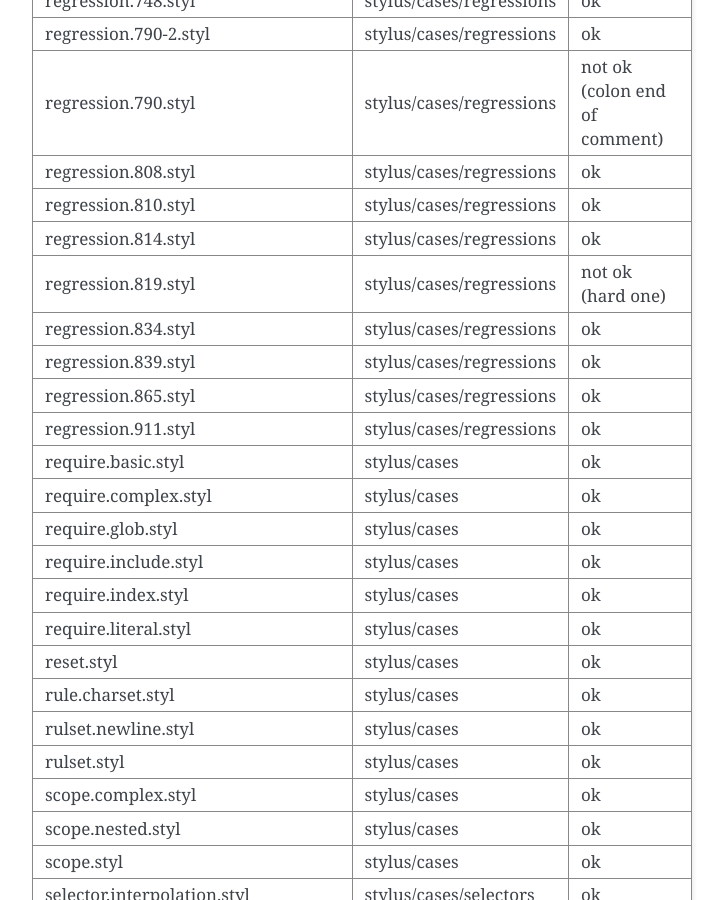
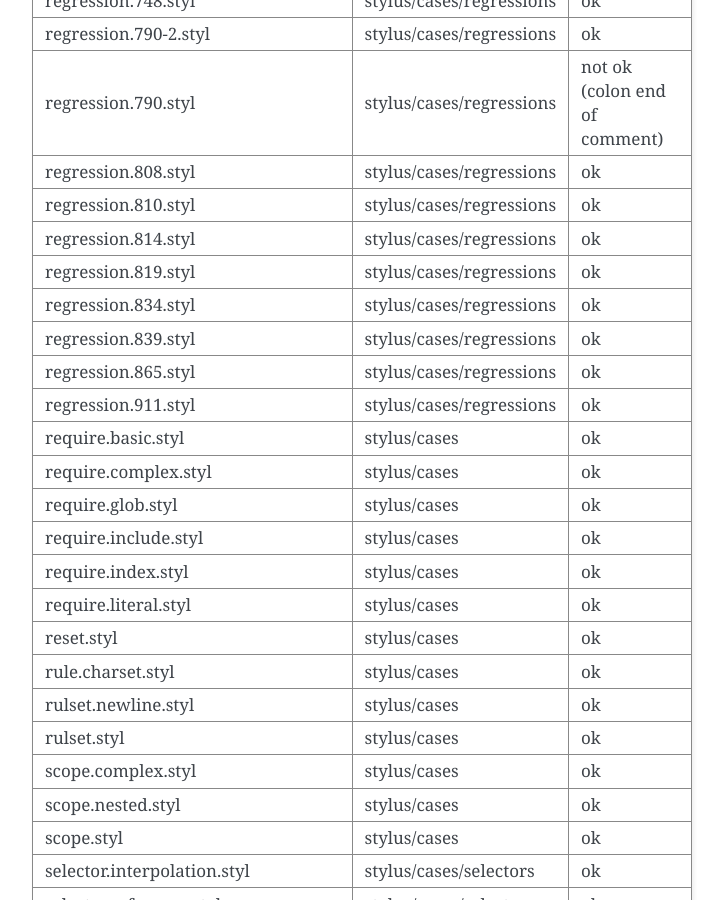
Before and after one commit to jw/stilus, a Sphinx documentation site: the page built from docs/diff/tests.rst, in a window 1280 px wide and 900 px high, scrolled down 10861 px. Shown: the whole window, without its empty margins (388-1112 px from the left). Built offline with Sphinx 7.4.7, drawn with Linux system fonts in a browser that asks for light colours.

```diff
--- a/docs/diff/tests.rst
+++ b/docs/diff/tests.rst
@@ -323,7 +323,7 @@
 regression.808.styl                           stylus/cases/regressions       ok
 regression.810.styl                           stylus/cases/regressions       ok
 regression.814.styl                           stylus/cases/regressions       ok
-regression.819.styl                           stylus/cases/regressions       not ok (hard one)
+regression.819.styl                           stylus/cases/regressions       ok
 regression.834.styl                           stylus/cases/regressions       ok
 regression.839.styl                           stylus/cases/regressions       ok
 regression.865.styl                           stylus/cases/regressions       ok
```
Also changed, not shown: 2 other files.
